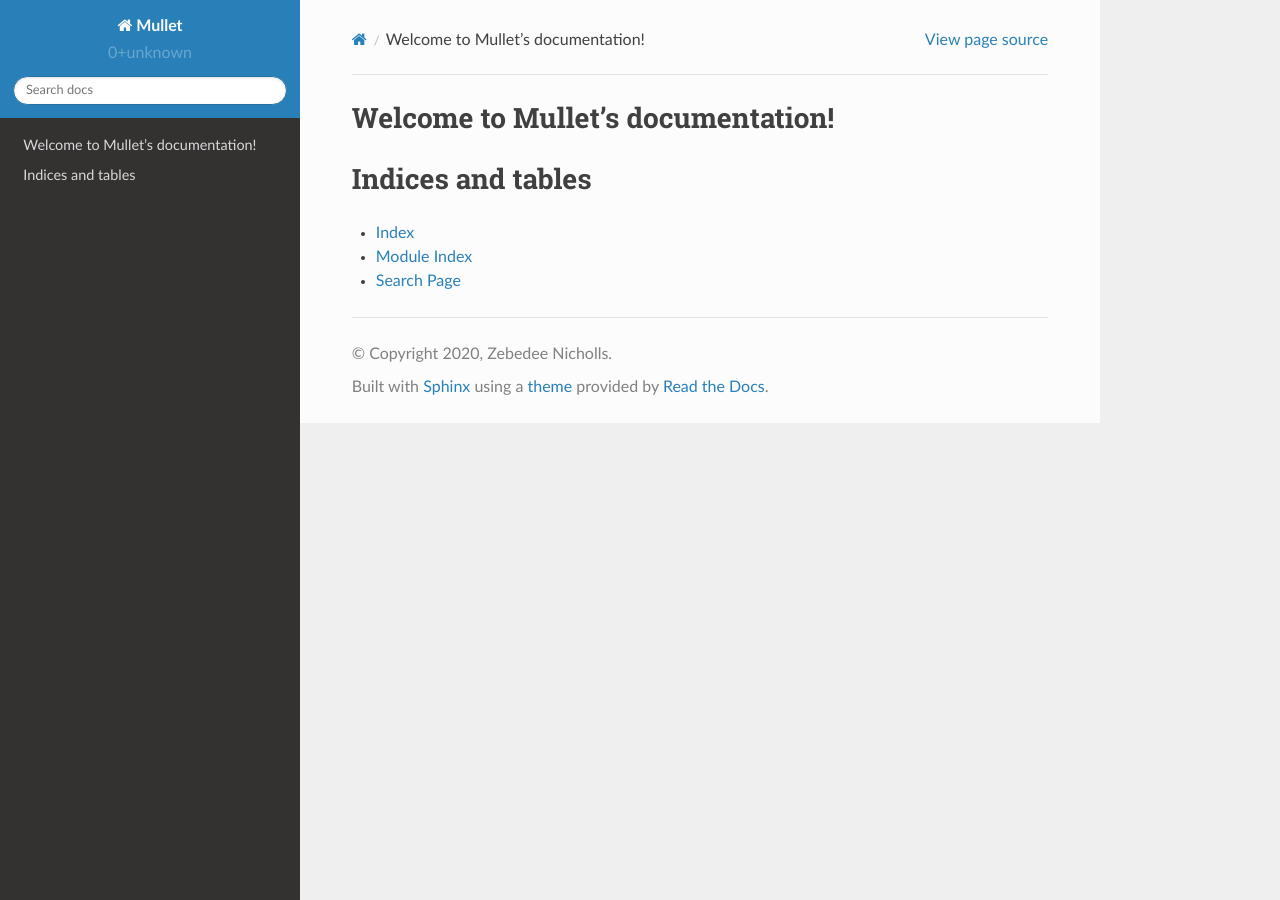
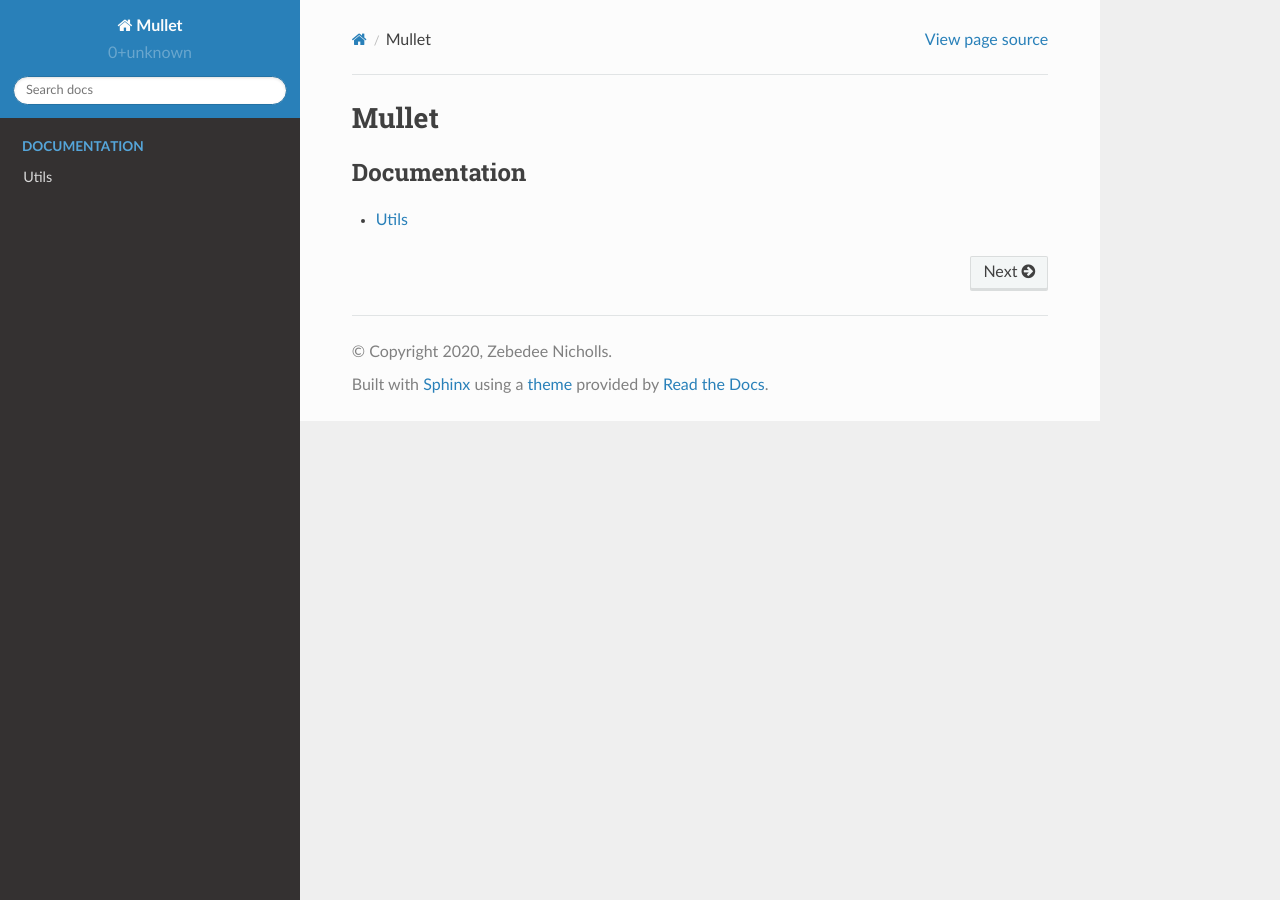
Before and after one commit to znicholls/mullet, a Sphinx documentation site: the page built from docs/source/index.rst, in a window 1280 px wide. Built offline with Sphinx 7.4.7 and the Read the Docs theme 2.0.0, drawn with Linux system fonts in a browser that asks for light colours.

Commit message:
Sort out coverage etc.

```diff
--- a/docs/source/conf.py
+++ b/docs/source/conf.py
@@ -40,10 +40,9 @@
     "sphinx.ext.napoleon",
 ]
 language = "en"
-master_doc = "index"
+# master_doc = "index"
 pygments_style = "sphinx"
 source_suffix = ".rst"
-templates_path = ["templates"]
 
 # Add any paths that contain templates here, relative to this directory.
 templates_path = ["_templates"]
@@ -51,7 +50,7 @@
 # List of patterns, relative to source directory, that match files and
 # directories to ignore when looking for source files.
 # This pattern also affects html_static_path and html_extra_path.
-exclude_patterns = []
+exclude_patterns = ["build"]
 
 
 # -- Options for HTML output -------------------------------------------------
@@ -65,7 +64,7 @@
     "github_user": "znicholls",
     "github_repo": "mullet",
     "github_version": "master",
-    "conf_py_path": "/docs/",
+    # "conf_py_path": "/docs/source",
 }
 
 # Add any paths that contain custom static files (such as style sheets) here,
--- a/docs/source/index.rst
+++ b/docs/source/index.rst
@@ -3,18 +3,11 @@
    You can adapt this file completely to your liking, but it should at least
    contain the root `toctree` directive.
 
-Welcome to Mullet's documentation!
-==================================
+Mullet
+======
 
 .. toctree::
-   :maxdepth: 2
-   :caption: Contents:
+    :maxdepth: 2
+    :caption: Documentation
 
-
-
-Indices and tables
-==================
-
-* :ref:`genindex`
-* :ref:`modindex`
-* :ref:`search`
+    utils
--- /dev/null
+++ b/docs/source/utils.rst
@@ -0,0 +1,4 @@
+Utils
+-----
+
+.. automodule:: mullet.utils
```
Also changed, not shown: 2 other files.
